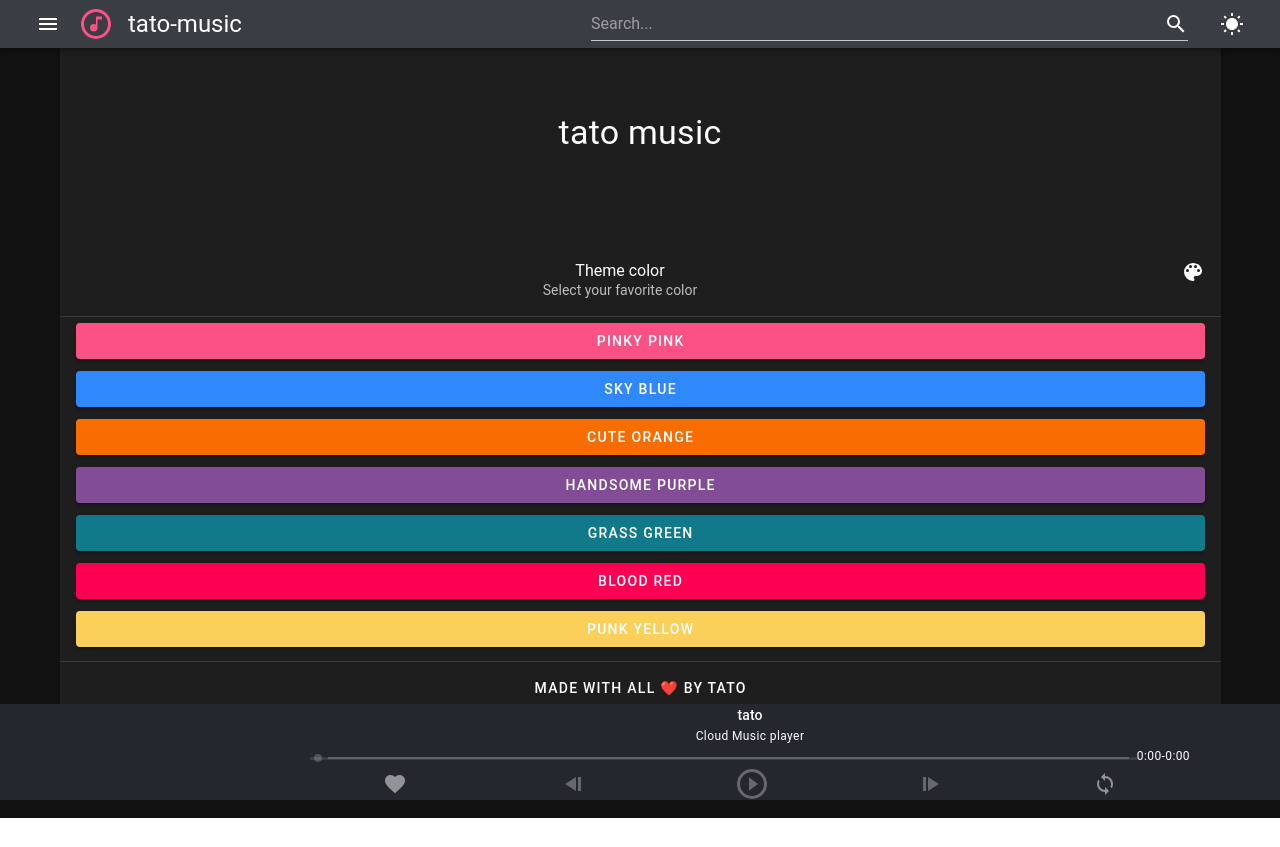
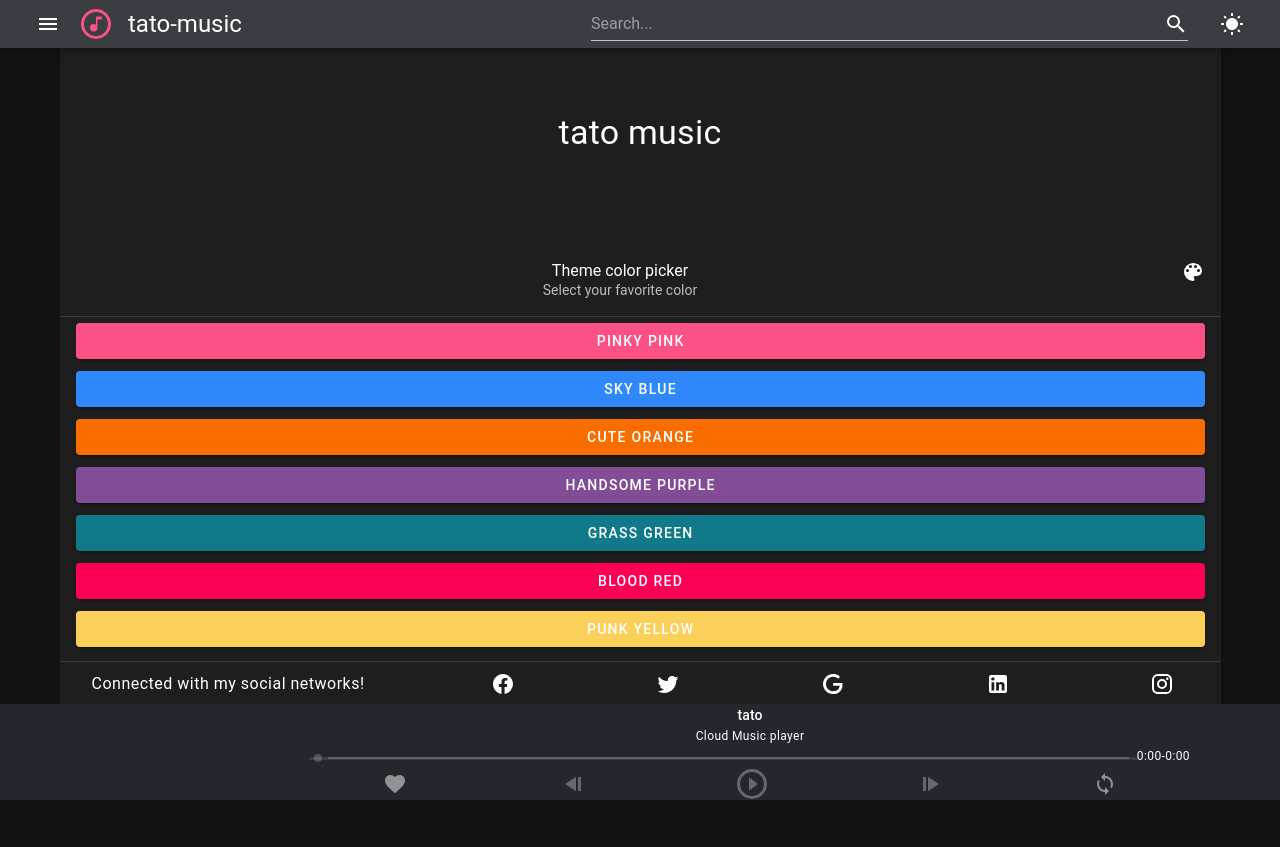
Before and after one commit to cgreencode/neteast-cloud-music-player, a Vue app: page /setting in a window 1280 px wide. Before the commit the page ends 818 px from the top, so only its background shows below. Built offline with nearby package versions, Linux system fonts and the light colour scheme.

Commit message:
setting update

```diff
--- a/src/components/Player/index.vue
+++ b/src/components/Player/index.vue
@@ -1,6 +1,7 @@
 <template>
   <v-footer
     fixed
+    inset
     class="pa-0 ma-0 player"
     :class="breakpointXs ? 'player-mobile' : ''"
     color="secondary darken-1"
--- a/src/views/Setting.vue
+++ b/src/views/Setting.vue
@@ -20,7 +20,7 @@
 
             <v-list-item>
               <v-list-item-content>
-                <v-list-item-title>Theme color</v-list-item-title>
+                <v-list-item-title>Theme color picker</v-list-item-title>
                 <v-list-item-subtitle>Select your favorite color</v-list-item-subtitle>
               </v-list-item-content>
                <v-list-item-icon>
@@ -53,7 +53,24 @@
 
           </v-list>
           <v-divider></v-divider>
-          <v-card-actions>
+          <v-card
+            flat
+          >
+            <v-card-title class="flex justify-space-between py-1 mx-4">
+              <div class="body-1">Connected with my social networks!</div>
+              <v-btn
+                v-for="icon in icons"
+                :key="icon"
+                class="mx-2"
+                dark
+                icon
+              >
+                <v-icon size="24px">{{ icon }}</v-icon>
+              </v-btn>
+            </v-card-title>
+          </v-card>
+          <v-divider></v-divider>
+          <v-card-actions class="py-0">
             <v-btn text block href="https://github.com/tatoMa/neteast-cloud-music-player">Made with all ❤️ by tato</v-btn>
           </v-card-actions>
           <div class="text-end">v0.9</div>
@@ -64,7 +81,7 @@
 </template>
 
 <script>
-import { mdiPalette } from '@mdi/js'
+import { mdiPalette, mdiFacebook, mdiTwitter, mdiGoogle, mdiLinkedin, mdiInstagram } from '@mdi/js'
 export default {
   name: 'Setting',
   components: {
@@ -72,7 +89,10 @@ export default {
   },
   data () {
     return {
-      mdiPalette
+      mdiPalette,
+      icons: [
+        mdiFacebook, mdiTwitter, mdiGoogle, mdiLinkedin, mdiInstagram
+      ]
     }
   },
   methods: {
```
